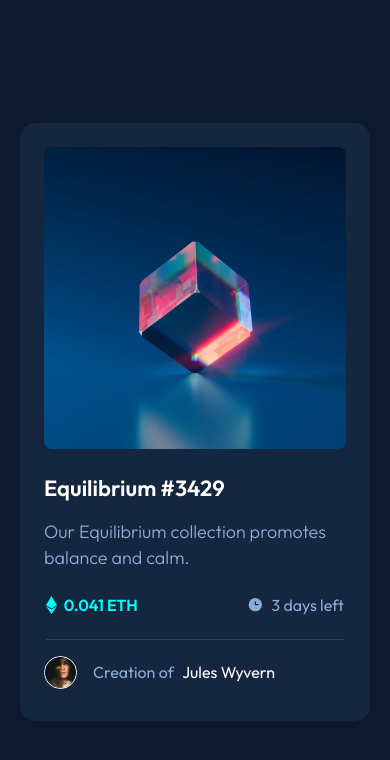
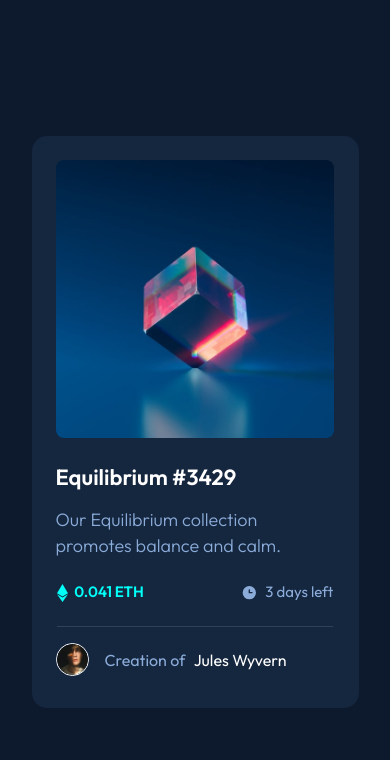
Before and after one commit to Darko96/nft-preview-card-component, a plain HTML site: page index.html in a window 390 px wide. Drawn offline with Linux system fonts and the light colour scheme.

Commit message:
Update style.css

```diff
--- a/css/style.css
+++ b/css/style.css
@@ -156,8 +156,10 @@ main {
   opacity: 1;
 }
 
-/* Viewports between 300px and 500px wide */
-@media only screen and (min-device-width: 375px) and (max-device-width: 500px) {
+@media (max-width: 37.5em) {
+  html {
+    font-size: 62.5%;
+  }
    main {
     height: 100vh;
     display: flex;
```
